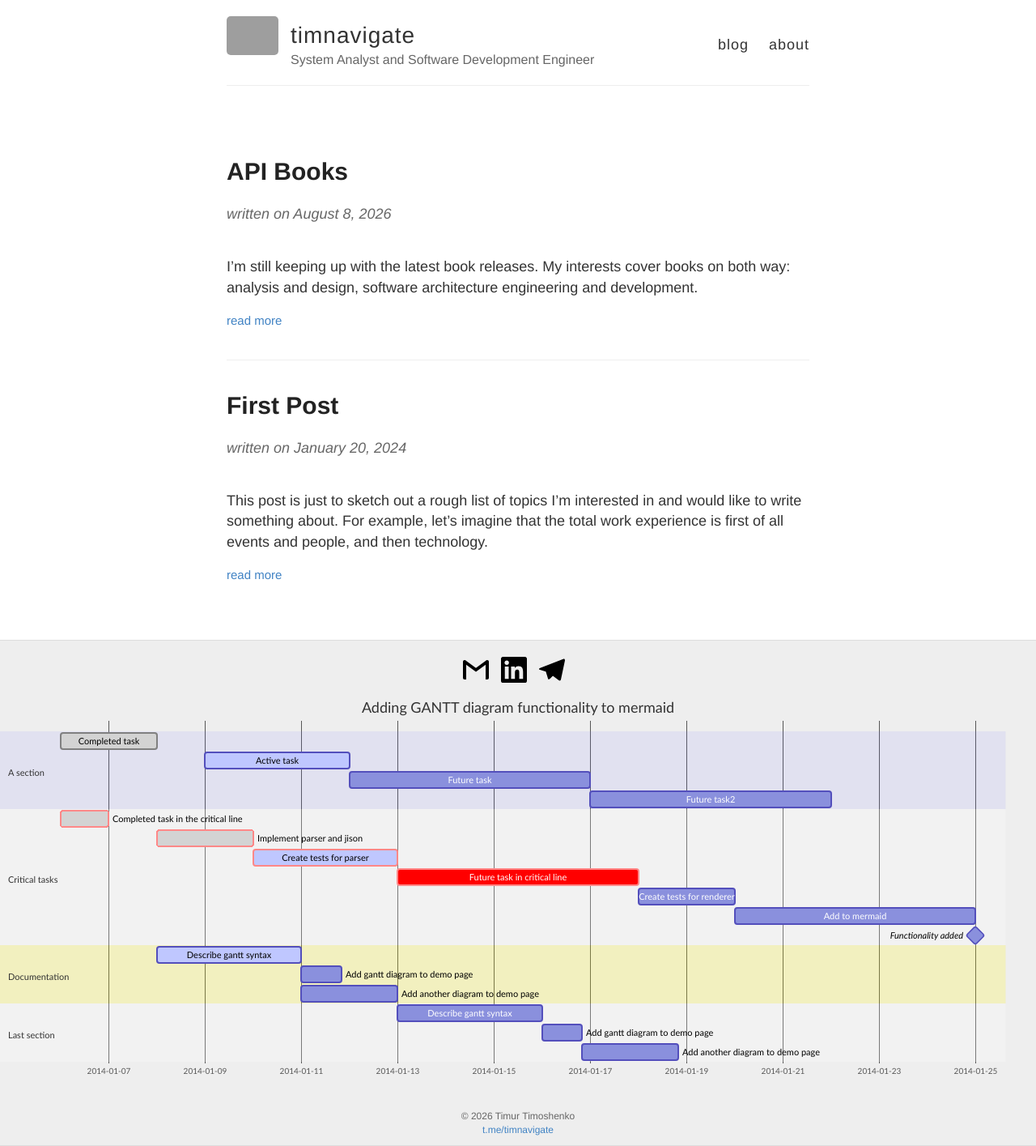
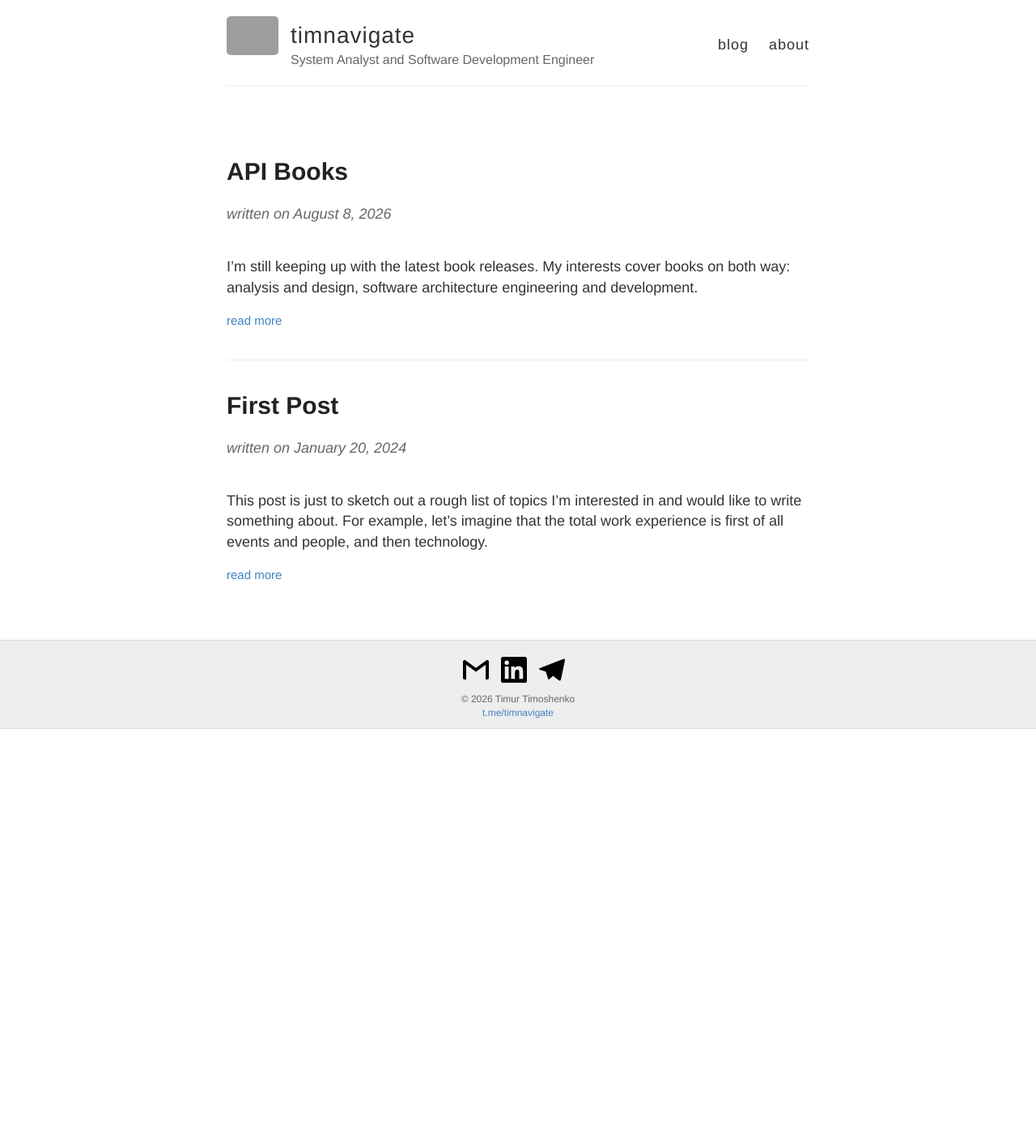
Before and after one commit to timnavigate/timnavigate.com, a Jekyll site: the page built from index.html, in a window 1280 px wide. Shown: the whole page at 81% size. Built offline with Jekyll 4.4.1, drawn with Linux system fonts in a browser that asks for light colours; after the commit the page ends 900 px from its top, so only the background shows below that; grey boxes are pictures that could not be loaded.

Commit message:
remove mermaid integrated edits

```diff
--- a/_layouts/default.html
+++ b/_layouts/default.html
@@ -58,43 +58,11 @@
         </footer>
       </div>
 
-      <pre class="mermaid">
-      gantt
-          dateFormat  YYYY-MM-DD
-          title       Adding GANTT diagram functionality to mermaid
-
-          section A section
-          Completed task            :done,    des1, 2014-01-06,2014-01-08
-          Active task               :active,  des2, 2014-01-09, 3d
-          Future task               :         des3, after des2, 5d
-          Future task2              :         des4, after des3, 5d
-
-          section Critical tasks
-          Completed task in the critical line :crit, done, 2014-01-06,24h
-          Implement parser and jison          :crit, done, after des1, 2d
-          Create tests for parser             :crit, active, 3d
-          Future task in critical line        :crit, 5d
-          Create tests for renderer           :2d
-          Add to mermaid                      :until isadded
-          Functionality added                 :milestone, isadded, 2014-01-25, 0d
-
-          section Documentation
-          Describe gantt syntax               :active, a1, after des1, 3d
-          Add gantt diagram to demo page      :after a1  , 20h
-          Add another diagram to demo page    :doc1, after a1  , 48h
-
-          section Last section
-          Describe gantt syntax               :after doc1, 3d
-          Add gantt diagram to demo page      :20h
-          Add another diagram to demo page    :48h
-      </pre>
-
       <div class="copyright">
         ©&nbsp;2026 Timur&nbsp;Timoshenko
         <br/>
         <a href="https://t.me/timnavigate" alt="timnavigate's tg">t.me/timnavigate</a>
       </div>
-
     </div>
 
     {% include analytics.html %}
```
